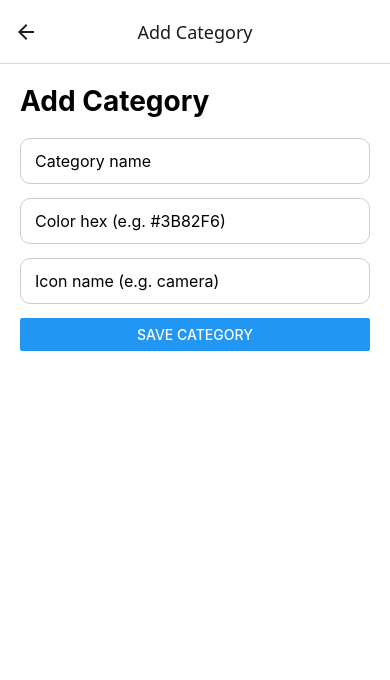
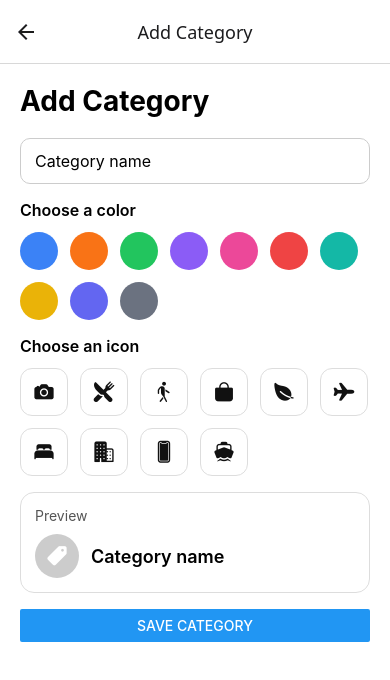
Before and after one commit to ava-03/4447_AG_TravelPlanner, a React Native app: screen /AddCategory in a window 390 px wide. Shown: the top 680 px of the page. Built offline with nearby package versions, Linux system fonts and the light colour scheme; what expo-sqlite, react-native-worklets would draw is missing.

Commit message:
commit (categories adjustments)

```diff
--- a/components/CategoryForm.tsx
+++ b/components/CategoryForm.tsx
@@ -1,4 +1,5 @@
-import { Button, StyleSheet, TextInput, View } from 'react-native';
+import { Ionicons } from '@expo/vector-icons';
+import { Button, Pressable, StyleSheet, Text, TextInput, View } from 'react-native';
 
 type CategoryFormProps = {
   name: string;
@@ -11,6 +12,32 @@ type CategoryFormProps = {
   submitLabel: string;
   loading?: boolean;
 };
+
+const CATEGORY_COLORS = [
+  '#3B82F6',
+  '#F97316',
+  '#22C55E',
+  '#8B5CF6',
+  '#EC4899',
+  '#EF4444',
+  '#14B8A6',
+  '#EAB308',
+  '#6366F1',
+  '#6B7280',
+];
+
+const CATEGORY_ICONS: Array<keyof typeof Ionicons.glyphMap> = [
+  'camera',
+  'restaurant',
+  'walk',
+  'bag',
+  'leaf',
+  'airplane',
+  'bed',
+  'business',
+  'phone-portrait',
+  'boat',
+];
 
 export default function CategoryForm({
   name,
@@ -33,23 +60,57 @@ export default function CategoryForm({
         accessibilityLabel="Category name input"
       />
 
-      <TextInput
-        style={styles.input}
-        placeholder="Color hex (e.g. #3B82F6)"
-        value={color}
-        onChangeText={setColor}
-        autoCapitalize="none"
-        accessibilityLabel="Category color input"
-      />
+      <Text style={styles.label}>Choose a color</Text>
+      <View style={styles.optionsRow}>
+        {CATEGORY_COLORS.map((optionColor) => (
+          <Pressable
+            key={optionColor}
+            onPress={() => setColor(optionColor)}
+            style={[
+              styles.colorOption,
+              { backgroundColor: optionColor },
+              color === optionColor && styles.selectedOption,
+            ]}
+            accessibilityLabel={`Select color ${optionColor}`}
+          />
+        ))}
+      </View>
 
-      <TextInput
-        style={styles.input}
-        placeholder="Icon name (e.g. camera)"
-        value={icon}
-        onChangeText={setIcon}
-        autoCapitalize="none"
-        accessibilityLabel="Category icon input"
-      />
+      <Text style={styles.label}>Choose an icon</Text>
+      <View style={styles.optionsRow}>
+        {CATEGORY_ICONS.map((optionIcon) => (
+          <Pressable
+            key={optionIcon}
+            onPress={() => setIcon(optionIcon)}
+            style={[
+              styles.iconOption,
+              icon === optionIcon && styles.selectedIconOption,
+            ]}
+            accessibilityLabel={`Select icon ${optionIcon}`}
+          >
+            <Ionicons name={optionIcon} size={22} color="#111" />
+          </Pressable>
+        ))}
+      </View>
+
+      <View style={styles.previewCard}>
+        <Text style={styles.previewLabel}>Preview</Text>
+        <View style={styles.previewRow}>
+          <View
+            style={[
+              styles.previewIconCircle,
+              { backgroundColor: color || '#ccc' },
+            ]}
+          >
+            <Ionicons
+              name={(icon as keyof typeof Ionicons.glyphMap) || 'pricetag'}
+              size={22}
+              color="#fff"
+            />
+          </View>
+          <Text style={styles.previewText}>{name || 'Category name'}</Text>
+        </View>
+      </View>
 
       <Button title={loading ? 'Saving...' : submitLabel} onPress={onSubmit} disabled={loading} />
     </View>
@@ -58,7 +119,7 @@ export default function CategoryForm({
 
 const styles = StyleSheet.create({
   container: {
-    gap: 14,
+    gap: 16,
   },
   input: {
     borderWidth: 1,
@@ -69,4 +130,66 @@ const styles = StyleSheet.create({
     fontSize: 16,
     backgroundColor: '#fff',
   },
+  label: {
+    fontSize: 16,
+    fontWeight: '600',
+    marginBottom: -4,
+  },
+  optionsRow: {
+    flexDirection: 'row',
+    flexWrap: 'wrap',
+    gap: 12,
+  },
+  colorOption: {
+    width: 38,
+    height: 38,
+    borderRadius: 19,
+    borderWidth: 2,
+    borderColor: 'transparent',
+  },
+  selectedOption: {
+    borderColor: '#111',
+  },
+  iconOption: {
+    width: 48,
+    height: 48,
+    borderRadius: 12,
+    borderWidth: 1,
+    borderColor: '#ddd',
+    backgroundColor: '#fff',
+    justifyContent: 'center',
+    alignItems: 'center',
+  },
+  selectedIconOption: {
+    borderColor: '#111',
+    backgroundColor: '#f3f4f6',
+  },
+  previewCard: {
+    borderWidth: 1,
+    borderColor: '#ddd',
+    borderRadius: 14,
+    padding: 14,
+    backgroundColor: '#fff',
+  },
+  previewLabel: {
+    fontSize: 14,
+    color: '#555',
+    marginBottom: 10,
+  },
+  previewRow: {
+    flexDirection: 'row',
+    alignItems: 'center',
+  },
+  previewIconCircle: {
+    width: 44,
+    height: 44,
+    borderRadius: 22,
+    justifyContent: 'center',
+    alignItems: 'center',
+    marginRight: 12,
+  },
+  previewText: {
+    fontSize: 18,
+    fontWeight: '600',
+  },
 });
--- a/package.json
+++ b/package.json
@@ -9,6 +9,7 @@
     "web": "expo start --web"
   },
   "dependencies": {
+    "@expo/vector-icons": "^15.0.3",
     "@react-native-async-storage/async-storage": "2.2.0",
     "@react-native-community/datetimepicker": "8.4.4",
     "@react-native-picker/picker": "2.11.1",
--- a/screens/Categories.tsx
+++ b/screens/Categories.tsx
@@ -1,3 +1,4 @@
+import { Ionicons } from '@expo/vector-icons';
 import { useFocusEffect } from '@react-navigation/native';
 import { useCallback, useState } from 'react';
 import {
@@ -24,6 +25,24 @@ type Category = {
 type Props = {
   navigation: any;
 };
+
+function getIoniconName(iconName: string) {
+  const iconMap: Record<string, keyof typeof Ionicons.glyphMap> = {
+    camera: 'camera',
+    restaurant: 'restaurant',
+    leaf: 'leaf',
+    airplane: 'airplane',
+    bed: 'bed',
+    walk: 'walk',
+    car: 'car',
+    map: 'map',
+    cafe: 'cafe',
+    boat: 'boat',
+    sun: 'sunny',
+  };
+
+  return iconMap[iconName] || 'pricetag';
+}
 
 export default function Categories({ navigation }: Props) {
   const [categoryList, setCategoryList] = useState<Category[]>([]);
@@ -74,11 +93,20 @@ export default function Categories({ navigation }: Props) {
       <View style={styles.card}>
         <TouchableOpacity onPress={() => navigation.navigate('EditCategory', { categoryId: item.id })}>
           <View style={styles.row}>
-            <View style={[styles.colorDot, { backgroundColor: item.color || '#ccc' }]} />
+            <View style={[styles.iconCircle, { backgroundColor: item.color || '#ccc' }]}>
+              <Ionicons
+                name={(item.icon as keyof typeof Ionicons.glyphMap) || 'pricetag'}
+                size={22}
+                color="#fff"
+                />
+            </View>
+
             <View style={styles.textWrap}>
               <Text style={styles.cardTitle}>{item.name}</Text>
-              <Text style={styles.cardSubtitle}>Icon: {item.icon}</Text>
-              <Text style={styles.cardSubtitle}>Color: {item.color}</Text>
+              <View style={styles.metaRow}>
+                <View style={[styles.smallColorDot, { backgroundColor: item.color || '#ccc' }]} />
+                <Text style={styles.cardSubtitle}>{item.color}</Text>
+              </View>
             </View>
           </View>
         </TouchableOpacity>
@@ -155,11 +183,13 @@ const styles = StyleSheet.create({
     flexDirection: 'row',
     alignItems: 'center',
   },
-  colorDot: {
-    width: 18,
-    height: 18,
-    borderRadius: 9,
-    marginRight: 12,
+  iconCircle: {
+    width: 52,
+    height: 52,
+    borderRadius: 26,
+    justifyContent: 'center',
+    alignItems: 'center',
+    marginRight: 14,
   },
   textWrap: {
     flex: 1,
@@ -167,12 +197,21 @@ const styles = StyleSheet.create({
   cardTitle: {
     fontSize: 20,
     fontWeight: '700',
-    marginBottom: 4,
+    marginBottom: 6,
+  },
+  metaRow: {
+    flexDirection: 'row',
+    alignItems: 'center',
+  },
+  smallColorDot: {
+    width: 12,
+    height: 12,
+    borderRadius: 6,
+    marginRight: 8,
   },
   cardSubtitle: {
     fontSize: 14,
     color: '#555',
-    marginBottom: 2,
   },
   cardButtons: {
     flexDirection: 'row',
```
Also changed, not shown: 1 other file (tests, documents, lock files or other folders).
